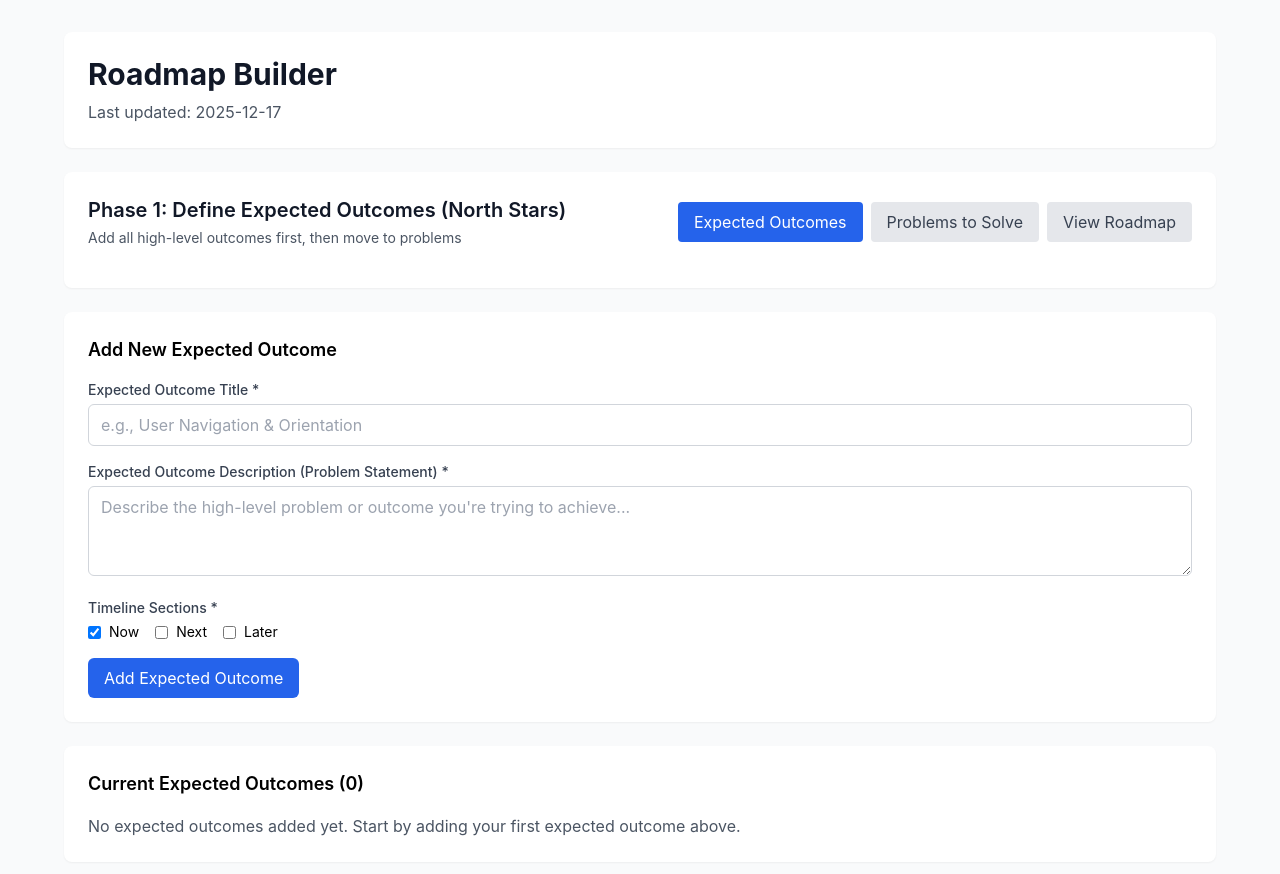
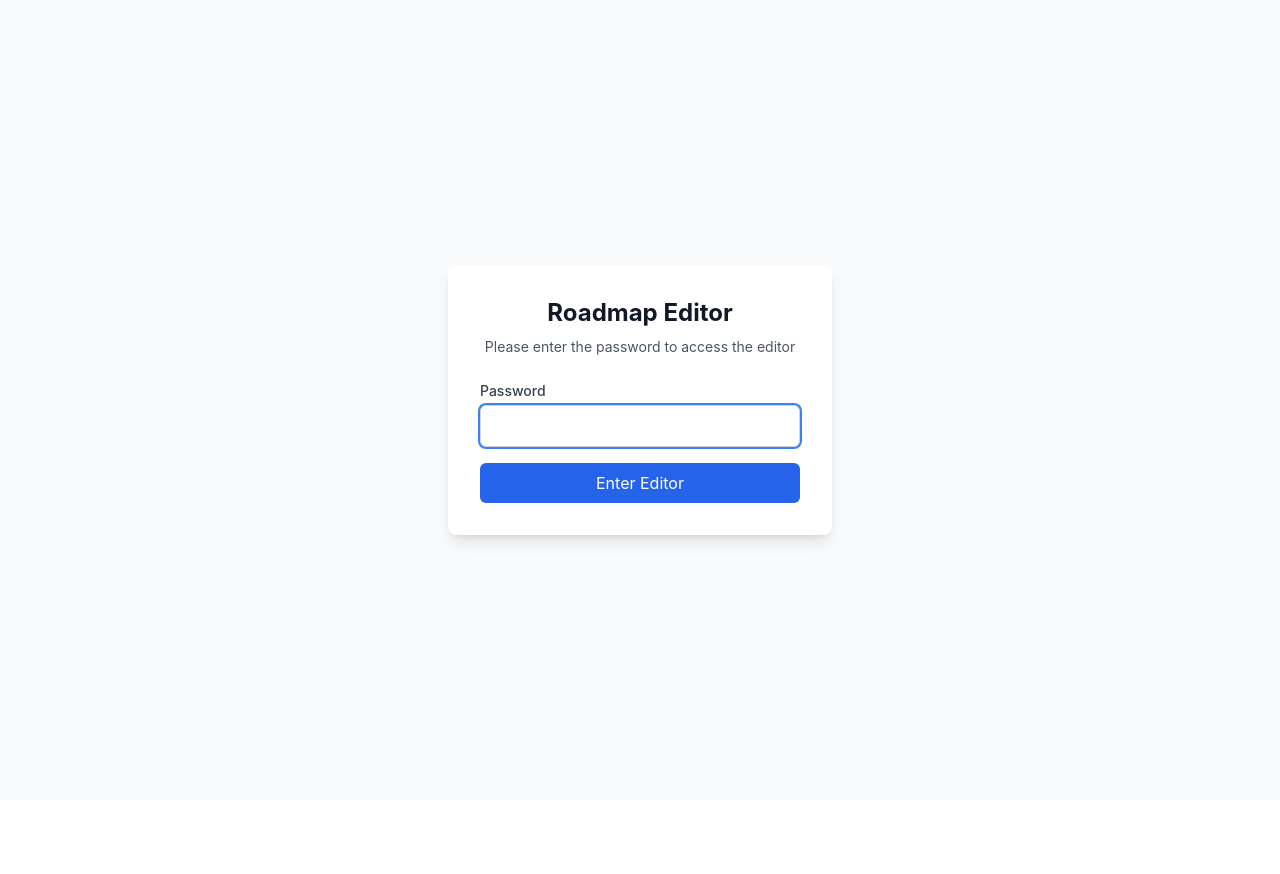
Before and after one commit to tami1313/roadmap-builder, a Next.js app: page / in a window 1280 px wide. Shown: the top 874 px of the page. After the commit the page ends 800 px from the top, so only its background shows below. Built offline with nearby package versions, Linux system fonts and the light colour scheme.

Commit message:
Version 1.5.0 - Password-protected editor portal and error handling

```diff
--- /dev/null
+++ b/src/app/error.tsx
@@ -0,0 +1,33 @@
+'use client';
+
+import { useEffect } from 'react';
+
+export default function Error({
+  error,
+  reset,
+}: {
+  error: Error & { digest?: string };
+  reset: () => void;
+}) {
+  useEffect(() => {
+    // Log the error to an error reporting service
+    console.error('Application error:', error);
+  }, [error]);
+
+  return (
+    <div className="min-h-screen bg-gray-50 flex items-center justify-center p-4">
+      <div className="bg-white rounded-lg shadow-lg p-8 max-w-md w-full">
+        <h2 className="text-2xl font-bold text-gray-900 mb-4">Something went wrong!</h2>
+        <p className="text-gray-600 mb-6">
+          {error.message || 'An unexpected error occurred'}
+        </p>
+        <button
+          onClick={() => reset()}
+          className="w-full bg-blue-600 text-white py-2 px-4 rounded-md hover:bg-blue-700 focus:outline-none focus:ring-2 focus:ring-blue-500 focus:ring-offset-2"
+        >
+          Try again
+        </button>
+      </div>
+    </div>
+  );
+}
--- a/src/app/page.tsx
+++ b/src/app/page.tsx
@@ -1,5 +1,67 @@
-import RoadmapBuilder from '@/components/RoadmapBuilder'
+'use client';
+
+import { useState, useEffect } from 'react';
+import RoadmapBuilder from '@/components/RoadmapBuilder';
 
 export default function Home() {
-  return <RoadmapBuilder />
+  const [authenticated, setAuthenticated] = useState(false);
+  const [password, setPassword] = useState('');
+  const [error, setError] = useState('');
+
+  useEffect(() => {
+    const storedAuth = sessionStorage.getItem('roadmap_editor_authenticated');
+    if (storedAuth === 'true') {
+      setAuthenticated(true);
+    }
+  }, []);
+
+  const handlePasswordSubmit = (e: React.FormEvent) => {
+    e.preventDefault();
+    setError('');
+
+    const correctPassword = process.env.NEXT_PUBLIC_ROADMAP_EDITOR_PASSWORD || 'MASPMroadmapeditor';
+
+    if (password === correctPassword) {
+      setAuthenticated(true);
+      sessionStorage.setItem('roadmap_editor_authenticated', 'true');
+    } else {
+      setError('Incorrect password');
+    }
+  };
+
+  if (!authenticated) {
+    return (
+      <div className="min-h-screen bg-gray-50 flex items-center justify-center p-4">
+        <div className="bg-white rounded-lg shadow-lg p-8 max-w-sm w-full">
+          <h2 className="text-2xl font-bold text-gray-900 mb-2 text-center">Roadmap Editor</h2>
+          <p className="text-sm text-gray-600 mb-6 text-center">Please enter the password to access the editor</p>
+          <form onSubmit={handlePasswordSubmit} className="space-y-4">
+            <div>
+              <label htmlFor="password" className="block text-sm font-medium text-gray-700 mb-1">
+                Password
+              </label>
+              <input
+                type="password"
+                id="password"
+                value={password}
+                onChange={(e) => setPassword(e.target.value)}
+                className="w-full px-3 py-2 border border-gray-300 rounded-md focus:outline-none focus:ring-2 focus:ring-blue-500"
+                required
+                autoFocus
+              />
+            </div>
+            {error && <p className="text-sm text-red-600">{error}</p>}
+            <button
+              type="submit"
+              className="w-full bg-blue-600 text-white py-2 px-4 rounded-md hover:bg-blue-700 focus:outline-none focus:ring-2 focus:ring-blue-500 focus:ring-offset-2"
+            >
+              Enter Editor
+            </button>
+          </form>
+        </div>
+      </div>
+    );
+  }
+
+  return <RoadmapBuilder />;
 }
```
Also changed, not shown: 1 other file (tests, documents, lock files or other folders).
